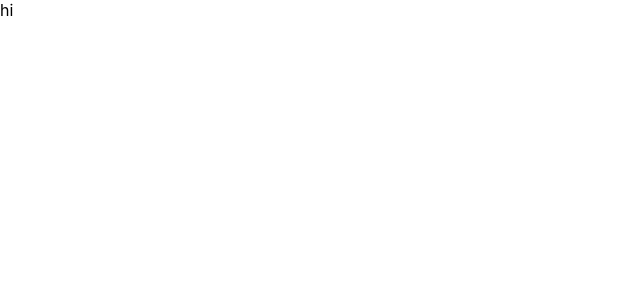
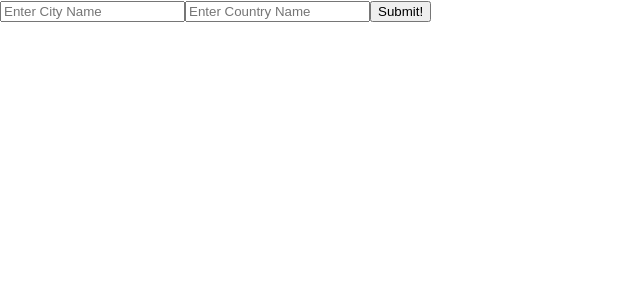
Before and after one commit to AndrewMayes/Weather-App, a React (Create React App) app: page / in a window 1280 px wide. Shown: the top 300 px of the page, without its empty margins (0-640 px from the left). Built offline with nearby package versions, Linux system fonts and the light colour scheme.

Commit message:
adding initial functionality

```diff
--- a/package.json
+++ b/package.json
@@ -5,6 +5,7 @@
   "dependencies": {
     "@material-ui/core": "^4.3.0",
     "@material-ui/icons": "^4.2.1",
+    "axios": "^0.19.0",
     "react": "^16.8.6",
     "react-dom": "^16.8.6",
     "react-scripts": "3.0.1"
--- a/src/App.js
+++ b/src/App.js
@@ -1,12 +1,55 @@
-import React from 'react';
-import './App.css';
+import React, { Component } from 'react'
+import Form from './components/Form';
+import axios from 'axios';
 
-const App = () => {
-  return (
-    <div>
-      hi
-    </div>
-  )
+export default class App extends Component {
+
+  state = {
+    temperature: undefined,
+    city: undefined,
+    country: undefined,
+    description: undefined,
+    error: undefined
+  }
+
+  getWeather = e => {
+    e.preventDefault();
+    const city = e.target.elements.city.value;
+    const country = e.target.elements.country.value;
+    axios.get(`https://api.openweathermap.org/data/2.5/weather?q=${city},${country}&appid=${API_KEY}&units=metric`)
+      .then(res => {
+        const data = res.data;
+        console.log(data);
+        this.setState({
+          temperature: data.main.temp,
+          city: data.name,
+          country: data.main.temp,
+          humidity: data.main.temp,
+          description: data.weather[0].description,
+          error: ''
+        })
+      })
+      .catch(e => {
+        this.setState({
+          temperature: undefined,
+          city: undefined,
+          country: undefined,
+          description: undefined,
+          error: 'wweewe'
+        })
+      })
+  }
+
+  render() {
+    return (
+      <div>
+        <Form getWeather={this.getWeather}/>
+        {this.state.temperature && <h1>Temp: {this.state.temperature}</h1>}
+        {this.state.city && <h1>City: {this.state.city}</h1>}
+        {this.state.country && <h1>Country: {this.state.country}</h1>}
+        {this.state.description && <h1>Desc: {this.state.description}</h1>}
+        {this.state.error && <h1>Error: {this.state.error}</h1>}
+      </div>
+    )
+  }
 }
-
-export default App
--- /dev/null
+++ b/src/components/Form.js
@@ -0,0 +1,31 @@
+import React, { Component } from 'react'
+
+export default class Form extends Component {
+
+  state = {
+    city: '',
+    country: '',
+    unit: ''
+  }
+
+  onSubmit = e => {
+    e.preventDefault();
+
+  }
+
+  onChange = e => {
+    this.setState({
+      [e.target.name]: e.target.value
+    })
+  }
+
+  render() {
+    return (
+      <form onSubmit={this.props.getWeather}>
+        <input type="text" name="city" value={this.state.city} onChange={this.onChange} placeholder="Enter City Name"/>
+        <input type="text" name="country" value={this.state.country} onChange={this.onChange} placeholder="Enter Country Name"/>
+        <button>Submit!</button>
+      </form>
+    )
+  }
+}
```
Also changed, not shown: 1 other file (tests, documents, lock files or other folders).
